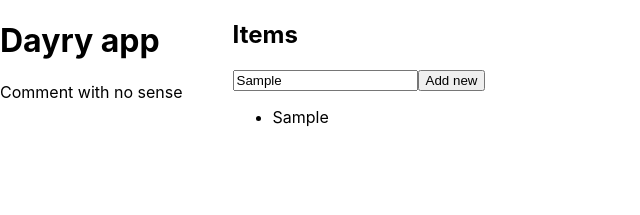
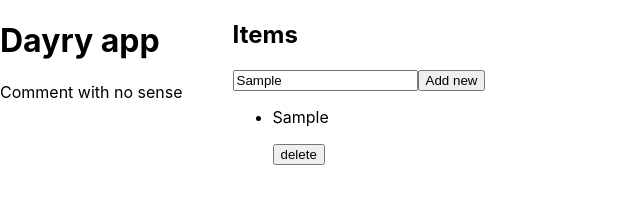
Before and after one commit to AndreyKapus/dayry-app, a React (Create React App) app: page / in a window 1280 px wide. Both pictures are taken after typing "Sample" into the empty fields and a click on the button "Add new". Shown: the top 215 px of the page, without its empty margins (0-640 px from the left). Built offline with nearby package versions, Linux system fonts and the light colour scheme.

Commit message:
delete note

```diff
--- a/package.json
+++ b/package.json
@@ -9,6 +9,7 @@
     "react": "^18.2.0",
     "react-dom": "^18.2.0",
     "react-scripts": "5.0.1",
+    "uuid": "^9.0.1",
     "web-vitals": "^2.1.4",
     "zustand": "^4.4.1"
   },
--- a/src/components/Notes.js
+++ b/src/components/Notes.js
@@ -2,16 +2,24 @@ import { useNotes } from "../store/store";
 
 const Notes = () => {
   const myNotes = useNotes((state) => state.notes);
-  console.log(myNotes);
+
+  const deleteNote = useNotes((state) => state.removeNote);
+
+  const handleDelete = (id) => {
+    deleteNote(id);
+  };
 
   return (
     <div>
       <ul>
         {myNotes &&
-          myNotes.map((note, index) => {
+          myNotes.map((note) => {
             return (
-              <li key={index}>
+              <li key={note.id}>
                 <p>{note.text}</p>
+                <button type="button" onClick={() => handleDelete(note.id)}>
+                  delete
+                </button>
               </li>
             );
           })}
--- a/src/store/store.js
+++ b/src/store/store.js
@@ -1,5 +1,6 @@
 import { create } from "zustand";
 import { persist, createJSONStorage } from "zustand/middleware";
+import { v4 as uuidv4 } from "uuid";
 
 export const useNotes = create(
   persist(
@@ -9,13 +10,19 @@ export const useNotes = create(
       setNote: (note) =>
         set((state) => {
           const newNote = {
+            id: uuidv4(),
             text: note,
           };
           return {
             notes: [...state.notes, newNote],
           };
         }),
-      //   removeNotes: () => set({ bears: 0 }),
+      removeNote: (noteId) =>
+        set((state) => {
+          return {
+            notes: state.notes.filter((note) => note.id !== noteId),
+          };
+        }),
     }),
     { name: "events-storage", storage: createJSONStorage(() => localStorage) }
   )
```
Also changed, not shown: 1 other file (tests, documents, lock files or other folders).
